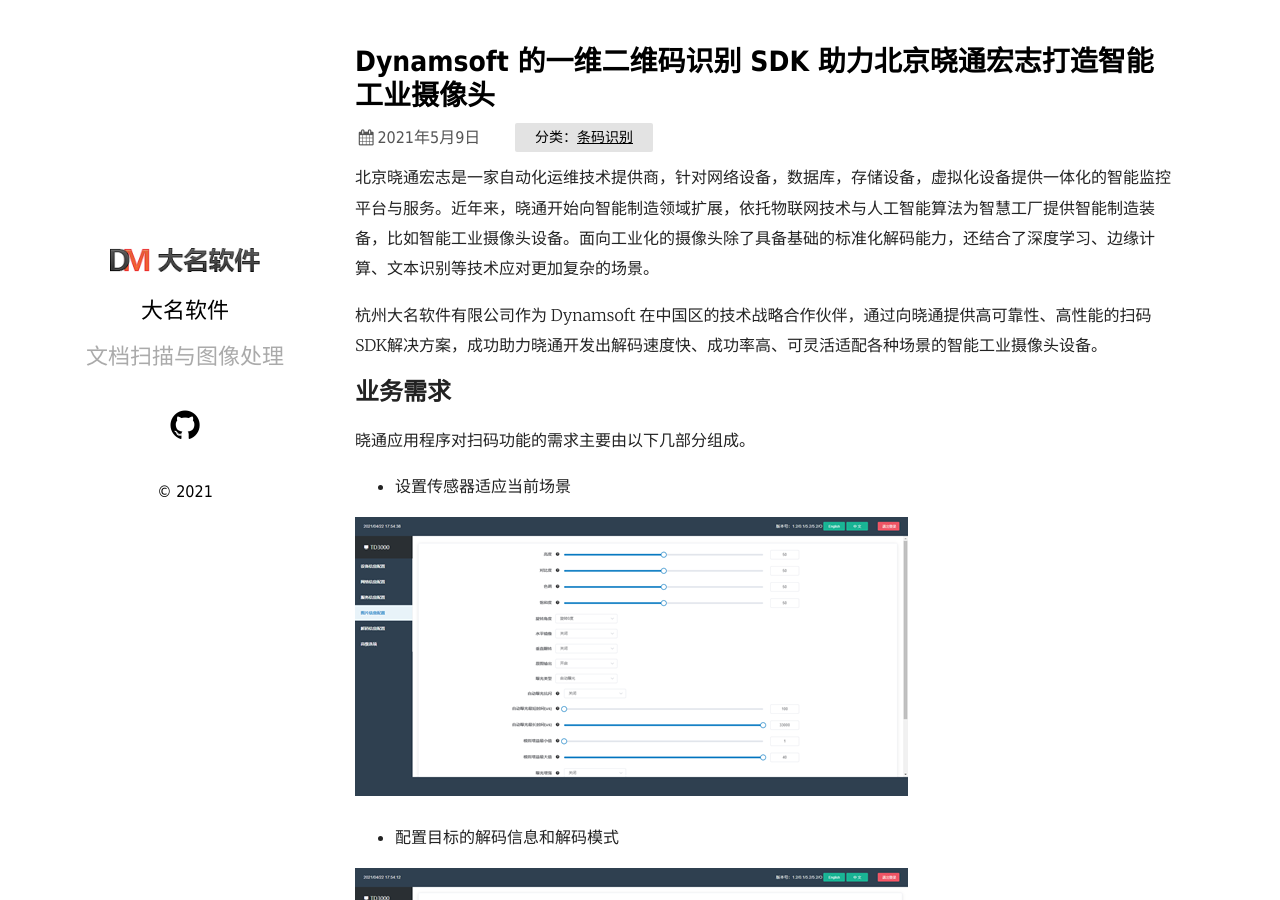
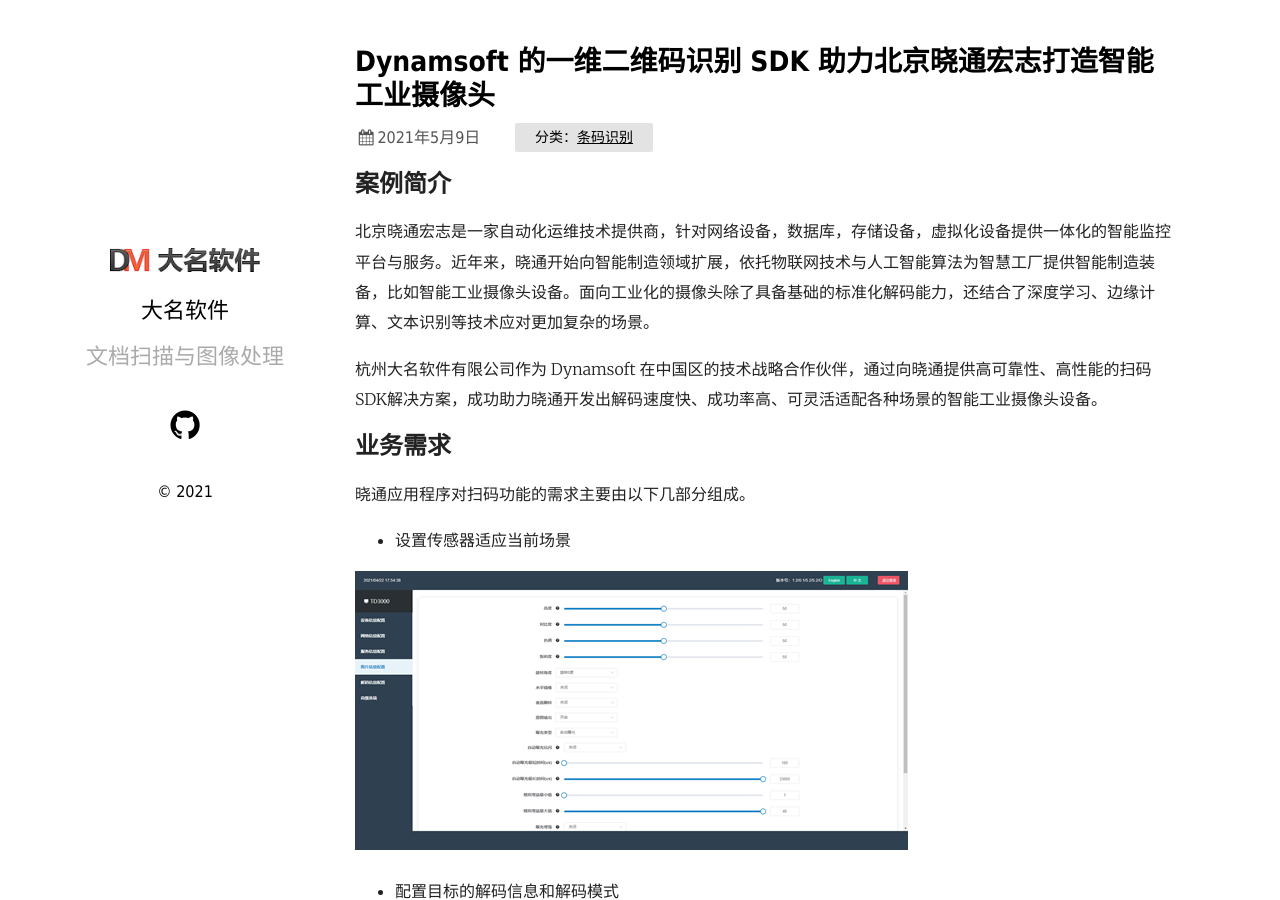
Before and after one commit to damingsoft/damingsoft.github.io, a Jekyll site: the page built from _posts/2021-05-10-Dynamsoft-Beijing-XiaoTong.md, in a window 1280 px wide and 900 px high. Built offline with Jekyll 4.4.1, drawn with Linux system fonts in a browser that asks for light colours.

Commit message:
Update 2021-05-10-Dynamsoft-Beijing-XiaoTong.md

```diff
--- a/_posts/2021-05-10-Dynamsoft-Beijing-XiaoTong.md
+++ b/_posts/2021-05-10-Dynamsoft-Beijing-XiaoTong.md
@@ -1,9 +1,11 @@
 ---
 layout: post
 title: Dynamsoft 的一维二维码识别 SDK 助力北京晓通宏志打造智能工业摄像头
-date:   2021-05-09 09:57:36 +0530
+date:   2021-05-09 09:00:00 +0530
 categories: 条码识别
 ---
+
+## 案例简介
 
 北京晓通宏志是一家自动化运维技术提供商，针对网络设备，数据库，存储设备，虚拟化设备提供一体化的智能监控平台与服务。近年来，晓通开始向智能制造领域扩展，依托物联网技术与人工智能算法为智慧工厂提供智能制造装备，比如智能工业摄像头设备。面向工业化的摄像头除了具备基础的标准化解码能力，还结合了深度学习、边缘计算、文本识别等技术应对更加复杂的场景。
 
```
